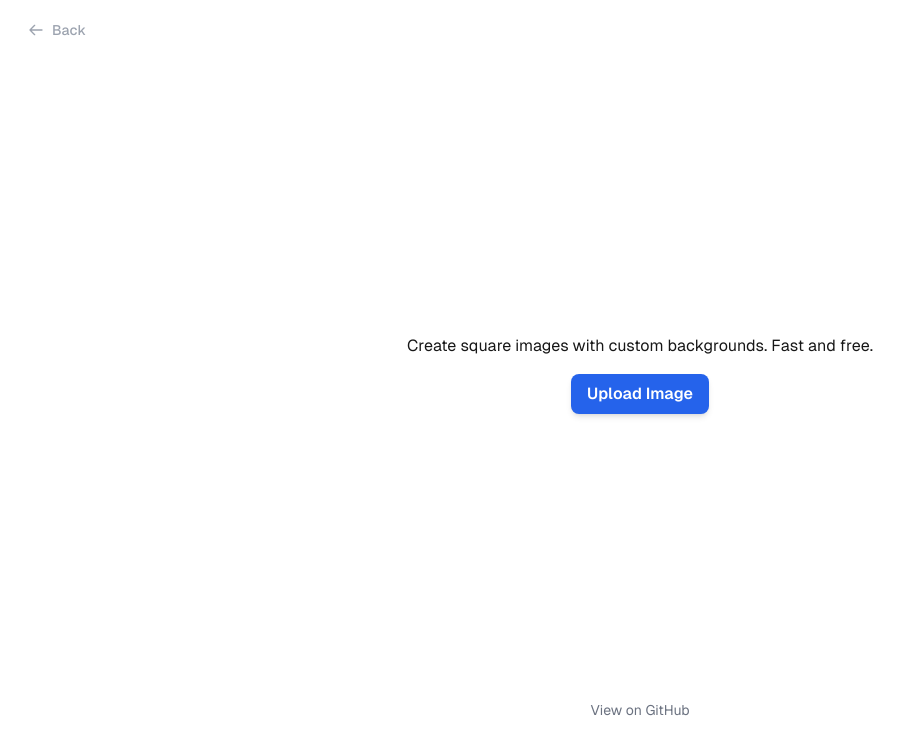
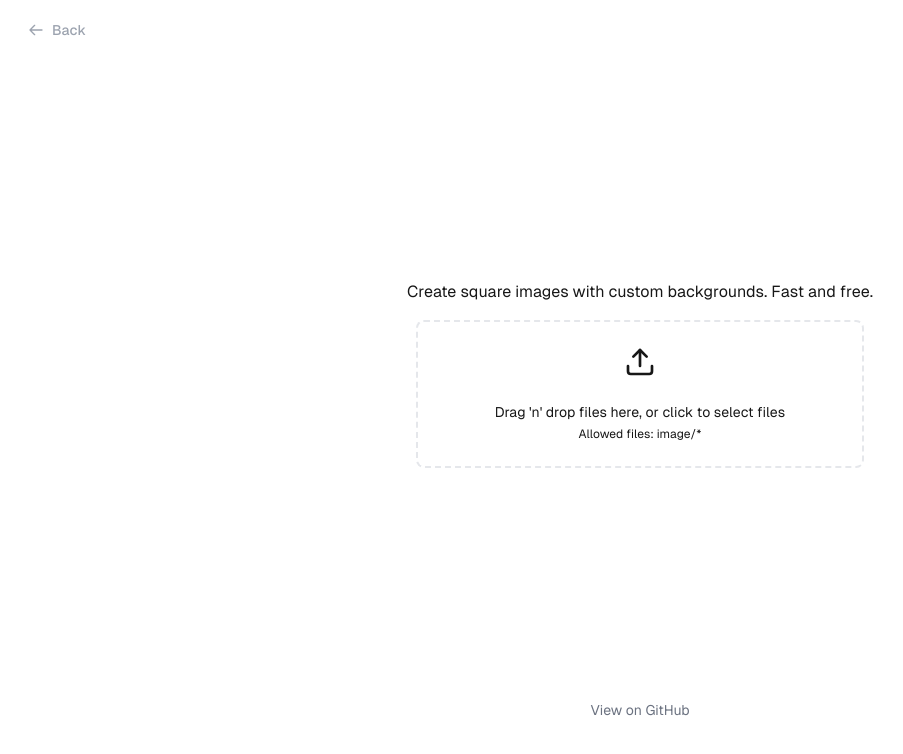
Before and after one commit to t3dotgg/quickpic, a Next.js app: page /square-image in a window 1280 px wide. Shown: the top 754 px of the page, without its empty margins (0-903 px from the left). Built offline with nearby package versions, Linux system fonts and the light colour scheme.

Commit message:
feat: added drag and drop for all tools

```diff
--- a/package.json
+++ b/package.json
@@ -10,10 +10,12 @@
   },
   "dependencies": {
     "babel-plugin-react-compiler": "0.0.0-experimental-734b737-20241003",
+    "lucide-react": "^0.456.0",
     "next": "15.0.0-rc.1",
     "next-plausible": "^3.12.2",
     "react": "19.0.0-rc-cd22717c-20241013",
-    "react-dom": "19.0.0-rc-cd22717c-20241013"
+    "react-dom": "19.0.0-rc-cd22717c-20241013",
+    "react-dropzone": "^14.3.5"
   },
   "devDependencies": {
     "@types/node": "^20",
--- /dev/null
+++ b/src/app/(tools)/components/dropzone-upload.tsx
@@ -0,0 +1,63 @@
+"use client";
+
+import { useDropzone } from "react-dropzone";
+import { Upload, X } from "lucide-react";
+
+interface DropzoneUploadProps {
+  accept?: Record<string, string[]>;
+  maxSize?: number; // in bytes
+  onFilesAdded: (event: React.ChangeEvent<HTMLInputElement>) => void;
+}
+
+export default function DropzoneUpload(
+  {
+    accept = {
+      "image/*": [],
+    },
+    onFilesAdded,
+  }: DropzoneUploadProps = {
+    accept: { "image/*": [] },
+    maxSize: 5 * 1024 * 1024,
+    onFilesAdded: () => {},
+  }
+) {
+  const onDrop = (acceptedFiles: File[]) => {
+    if (acceptedFiles.length > 0) {
+      onFilesAdded({
+        target: {
+          files: acceptedFiles,
+        } as unknown as EventTarget,
+      } as unknown as React.ChangeEvent<HTMLInputElement>);
+    }
+  };
+  const { getRootProps, getInputProps, isDragActive } = useDropzone({
+    accept,
+    onDrop,
+  });
+
+  return (
+    <div className="w-full max-w-md mx-auto">
+      <div
+        {...getRootProps()}
+        className={`relative border-2 border-dashed rounded-lg p-6 cursor-pointer ${
+          isDragActive
+            ? "border-green-500 text-green-500"
+            : "border-muted-foreground"
+        }`}
+      >
+        <input {...getInputProps()} onChange={onFilesAdded} />
+        <div className="text-center">
+          <Upload className="mx-auto size-8 text-muted-foreground" />
+          <p className="mt-6 text-sm text-muted-foreground">
+            Drag &apos;n&apos; drop files here, or click to select files
+          </p>
+          <p className="mt-1 text-xs text-muted-foreground">
+            {Object.keys(accept).length > 0
+              ? `Allowed files: ${Object.keys(accept).join(", ")}`
+              : "All file types are allowed"}
+          </p>
+        </div>
+      </div>
+    </div>
+  );
+}
--- a/src/app/(tools)/rounded-border/rounded-tool.tsx
+++ b/src/app/(tools)/rounded-border/rounded-tool.tsx
@@ -3,6 +3,7 @@ import { usePlausible } from "next-plausible";
 import { useMemo, useState } from "react";
 import { ChangeEvent } from "react";
 import React from "react";
+import DropzoneUpload from "../components/dropzone-upload";
 
 type Radius = 2 | 4 | 8 | 16 | 32 | 64;
 
@@ -196,15 +197,12 @@ export function RoundedTool() {
       <div className="flex flex-col p-4 gap-4">
         <p className="text-center">Round the corners of any image</p>
         <div className="flex justify-center">
-          <label className="cursor-pointer inline-flex items-center px-4 py-2 bg-blue-600 text-white font-semibold rounded-lg shadow-md hover:bg-blue-700 focus:outline-none focus:ring-2 focus:ring-blue-500 focus:ring-opacity-75 transition-colors duration-200 gap-2">
-            <span>Upload Image</span>
-            <input
-              type="file"
-              onChange={handleFileUpload}
-              accept="image/*"
-              className="hidden"
-            />
-          </label>
+          <DropzoneUpload
+            accept={{
+              "image/*": [],
+            }}
+            onFilesAdded={handleFileUpload}
+          />
         </div>
       </div>
     );
--- a/src/app/(tools)/square-image/square-tool.tsx
+++ b/src/app/(tools)/square-image/square-tool.tsx
@@ -2,6 +2,7 @@
 
 import React, { useState, useEffect, ChangeEvent } from "react";
 import { usePlausible } from "next-plausible";
+import DropzoneUpload from "../components/dropzone-upload";
 
 export const SquareTool: React.FC = () => {
   const [imageFile, setImageFile] = useState<File | null>(null);
@@ -115,15 +116,12 @@ export const SquareTool: React.FC = () => {
           Create square images with custom backgrounds. Fast and free.
         </p>
         <div className="flex justify-center">
-          <label className="cursor-pointer inline-flex items-center px-4 py-2 bg-blue-600 text-white font-semibold rounded-lg shadow-md hover:bg-blue-700 focus:outline-none focus:ring-2 focus:ring-blue-500 focus:ring-opacity-75 transition-colors duration-200 gap-2">
-            <span>Upload Image</span>
-            <input
-              type="file"
-              onChange={handleImageUpload}
-              accept="image/*"
-              className="hidden"
-            />
-          </label>
+          <DropzoneUpload
+            accept={{
+              "image/*": [],
+            }}
+            onFilesAdded={handleImageUpload}
+          />
         </div>
       </div>
     );
```
Also changed, not shown: src/app/(tools)/svg-to-png/svg-tool.tsx (+11 -11 lines), 1 other file (tests, documents, lock files or other folders).
